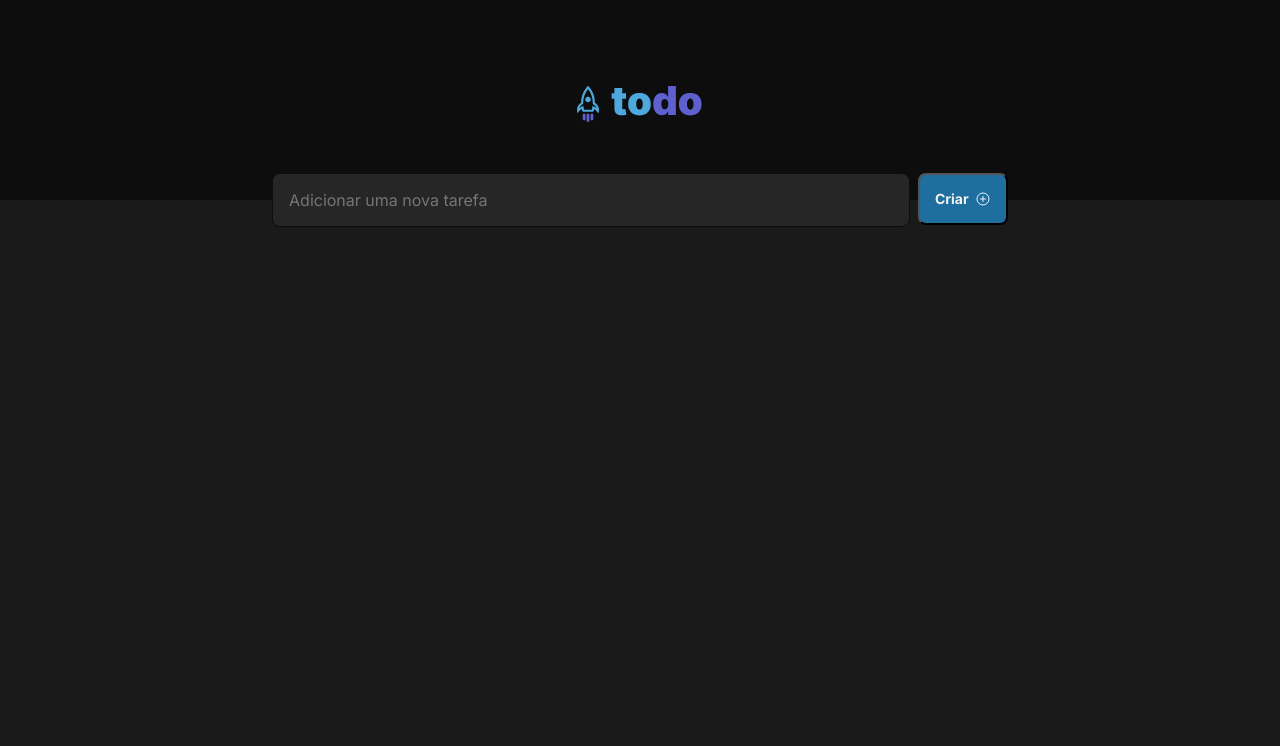
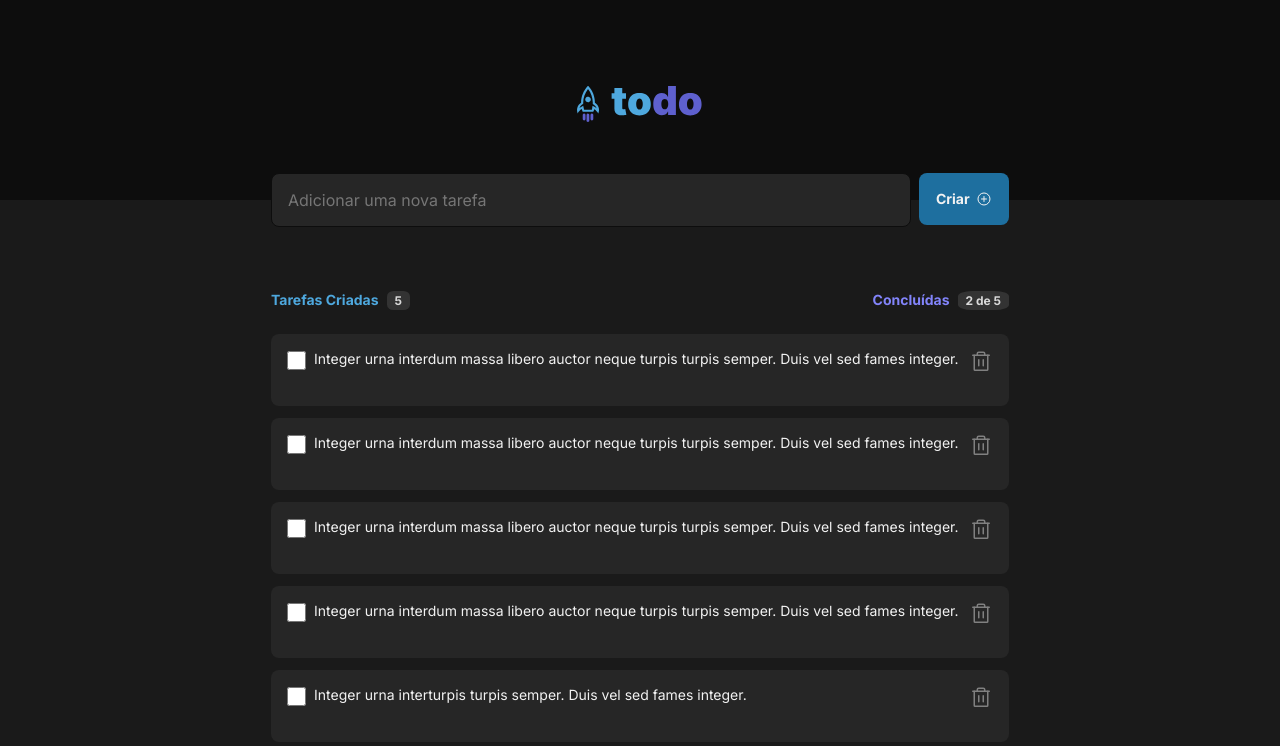
Before and after one commit to ademir2011/projeto-1-ignite-rocketseat, a React (Vite) app: page / in a window 1280 px wide. Shown: the top 746 px of the page. Built offline with nearby package versions, Linux system fonts and the light colour scheme.

Commit message:
criação do design inicial lista e busca

```diff
--- a/src/App.module.css
+++ b/src/App.module.css
@@ -0,0 +1,6 @@
+.main {
+    width: 100%;
+    display: flex;
+    flex-direction: column;
+    align-items: center;
+}
--- a/src/App.tsx
+++ b/src/App.tsx
@@ -1,12 +1,16 @@
 import styles from './App.module.css';
 import { Header } from './components/Header';
 import { Search } from './components/Search';
+import { Todo } from './components/Todo';
 
 export function App() {
   return (
     <div>
       <Header />
-      <Search />
+      <main className={styles.main}>
+        <Search />
+        <Todo />
+      </main>
     </div>
   );
 }
--- /dev/null
+++ b/src/components/Card.module.css
@@ -0,0 +1,36 @@
+.card {
+    width: 100%;
+    height: 4.5rem;
+    background: var(--gray-500);
+    border-radius: 8px;
+    padding: 1rem;
+    color: var(--gray-100);
+    gap: 0.5rem;
+
+    display: flex;
+}
+
+.card+.card {
+    margin-top: 0.75rem;
+}
+
+.cb {
+    width: 1.3em;
+    height: 1.3em;
+    cursor: pointer;
+}
+
+.cb:checked {
+    background: var(--blue);
+}
+
+.trashIcon {
+    color: var(--gray-300);
+    cursor: pointer;
+}
+
+.cardText {
+    width: 100%;
+    color: var(--gray-100);
+    font-size: 0.875rem;
+}
--- /dev/null
+++ b/src/components/Card.tsx
@@ -0,0 +1,20 @@
+import styles from './Card.module.css';
+import { Trash } from 'phosphor-react';
+
+interface CardInfo {
+    title: String,
+}
+
+export function Card({ title }: CardInfo) {
+
+    return (
+        <div className={styles.card}>
+            <input className={styles.cb} type="checkbox" />
+            <span className={styles.cardText}>{title}</span>
+            <span className={styles.trashIcon}>
+                <Trash size={24} />
+            </span>
+        </div>
+    );
+
+}
--- a/src/components/Search.module.css
+++ b/src/components/Search.module.css
@@ -1,13 +1,14 @@
 .wrapper {
+    width: 46.125rem;
     margin-top: -1.7rem;
+    gap: 0.5rem;
+
     display: flex;
-
-    gap: 0.5rem;
-    justify-content: center;
+    flex-direction: row;
 }
 
 .searchInput {
-    width: 39.87rem;
+    width: 100%;
     height: 3.375rem;
     border-radius: 8px;
     background: var(--gray-500);
@@ -23,12 +24,13 @@
 }
 
 .searchButton {
-    width: 5.625rem;
+    min-width: 5.625rem;
     height: 3.25rem;
     border-radius: 8px;
     background: var(--blue-dark);
     color: var(--gray-100);
     cursor: pointer;
+    border: 0 solid;
 
     gap: 0.4em;
 
@@ -40,3 +42,15 @@
 .buttonIcon {
     line-height: 0;
 }
+
+@media (max-width: 768px) {
+    .wrapper {
+        width: 25rem;
+    }
+}
+
+@media (max-width: 468px) {
+    .wrapper {
+        width: 20rem;
+    }
+}
--- /dev/null
+++ b/src/components/Todo.module.css
@@ -0,0 +1,58 @@
+.wrapper {
+    width: 46.125rem;
+    display: flex;
+    flex-direction: column;
+}
+
+.topHeader {
+    width: 100%;
+    height: 1.1875rem;
+    margin-top: 4rem;
+    margin-bottom: 1.5rem;
+    color: var(--blue);
+
+    display: flex;
+    justify-content: space-between;
+}
+
+.createdTodoText {
+    font-weight: bold;
+    font-size: 0.875rem;
+}
+
+.finishTodoText {
+    font-weight: bold;
+    font-size: 0.875rem;
+    color: var(--purple);
+}
+
+.badge {
+    background: var(--gray-400);
+    border-radius: 27.5%;
+    padding: 0.125rem 0.5rem;
+    font-weight: bold;
+    color: var(--gray-200);
+    font-size: 0.75rem;
+}
+
+.createdTodo {
+    display: flex;
+    gap: 0.5rem;
+}
+
+.finishTodo {
+    display: flex;
+    gap: 0.5rem;
+}
+
+@media (max-width: 768px) {
+    .wrapper {
+        width: 25rem;
+    }
+}
+
+@media (max-width: 468px) {
+    .wrapper {
+        width: 20rem;
+    }
+}
--- /dev/null
+++ b/src/components/Todo.tsx
@@ -0,0 +1,35 @@
+import styles from './Todo.module.css';
+import { Card } from './Card';
+
+export function Todo() {
+
+    const elements = [
+        { title: 'Integer urna interdum massa libero auctor neque turpis turpis semper. Duis vel sed fames integer.' },
+        { title: 'Integer urna interdum massa libero auctor neque turpis turpis semper. Duis vel sed fames integer.' },
+        { title: 'Integer urna interdum massa libero auctor neque turpis turpis semper. Duis vel sed fames integer.' },
+        { title: 'Integer urna interdum massa libero auctor neque turpis turpis semper. Duis vel sed fames integer.' },
+        { title: 'Integer urna interturpis turpis semper. Duis vel sed fames integer.' }
+    ];
+
+    return (
+        <div className={styles.wrapper}>
+            <header className={styles.topHeader}>
+                <div className={styles.createdTodo}>
+                    <span className={styles.createdTodoText}>Tarefas Criadas</span>
+                    <span className={styles.badge}>5</span>
+                </div>
+                <div className={styles.finishTodo}>
+                    <span className={styles.finishTodoText}>Concluídas</span>
+                    <span className={styles.badge}>2 de 5</span>
+                </div>
+            </header>
+            {
+                elements.map((element) => {
+                    return (
+                        <Card title={element.title} />
+                    );
+                })
+            }
+        </div>
+    );
+}
```
